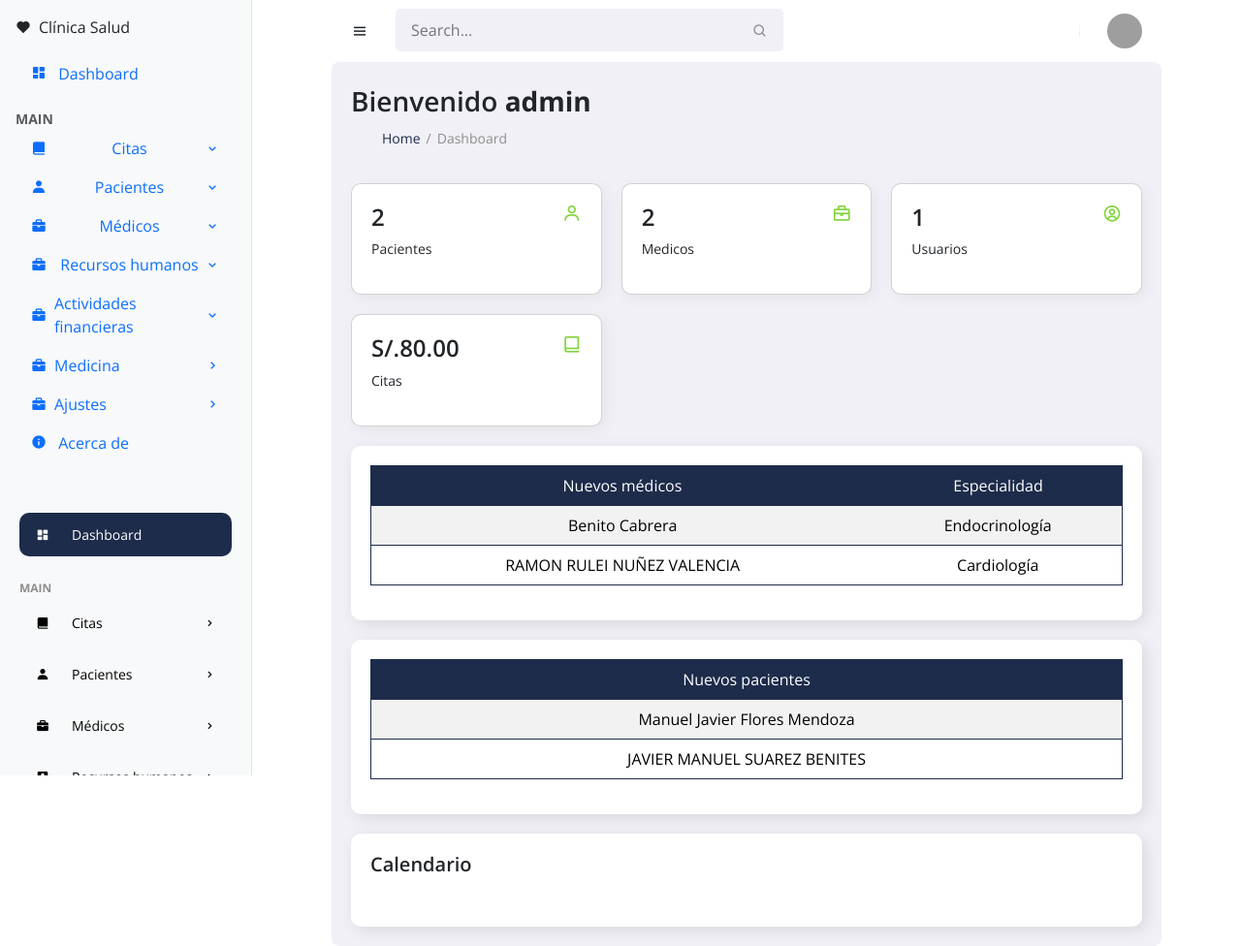
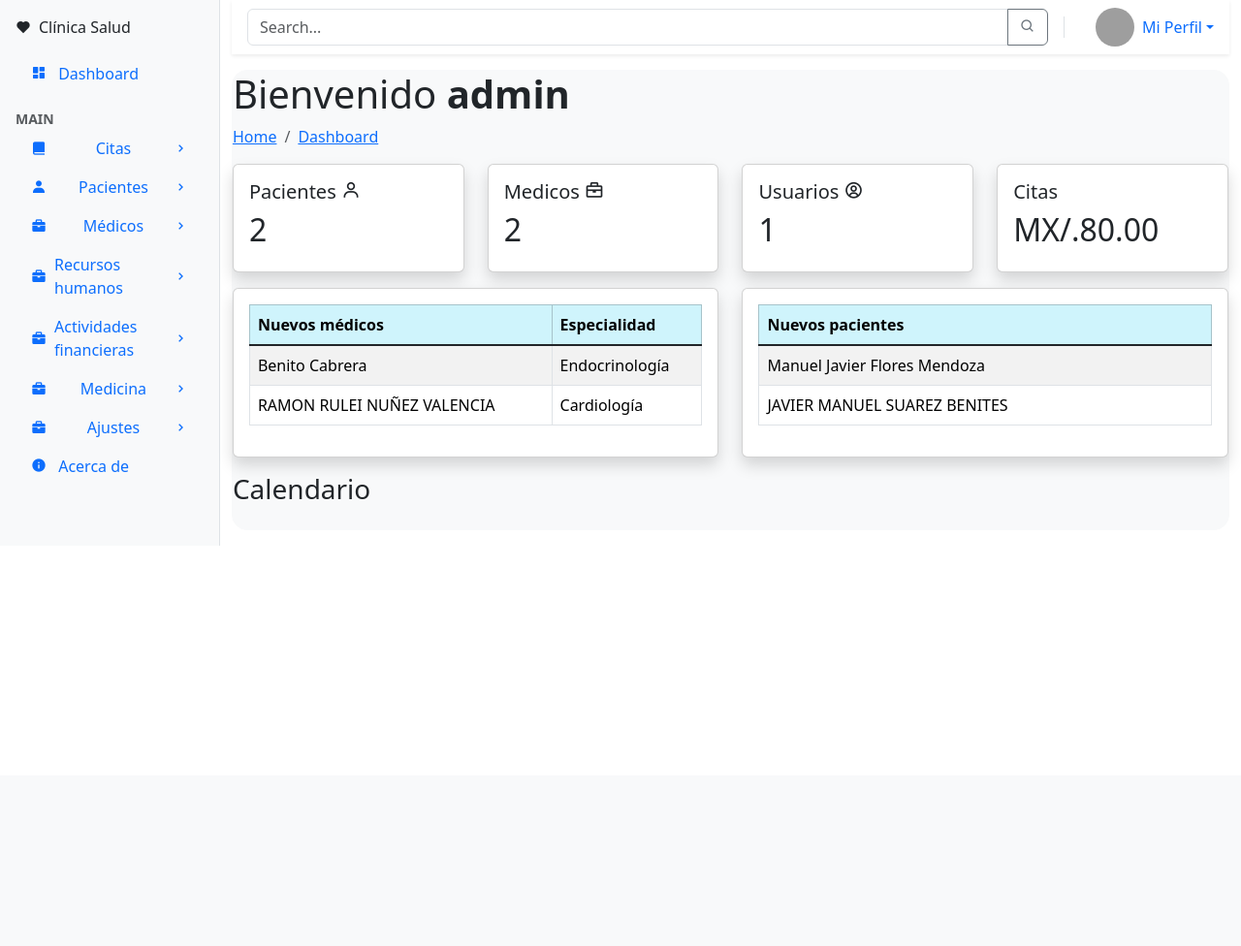
Before and after one commit to Luishi9/clinica, a PHP site: the page made by frontend/admin/escritorio.php in a window 1280 px wide. Shown: the whole page at 97% size. After the commit the page ends 563 px from the top, so only its background shows below. Run offline with PHP 8.4, Linux system fonts and the light colour scheme; a user stored in the database is signed in; data comes from the database, SQL or seed files in the repository; some libraries are stand-ins or nearby versions; grey boxes are pictures that could not be loaded.

Commit message:
se cambio el frontEnd con Bootstrap

```diff
--- a/frontend/admin/escritorio.php
+++ b/frontend/admin/escritorio.php
@@ -25,7 +25,7 @@ $events = $req->fetchAll();
     <meta charset="UTF-8">
     <meta name="viewport" content="width=device-width, initial-scale=1.0">
     <link href='https://unpkg.com/boxicons@2.0.9/css/boxicons.min.css' rel='stylesheet'>
-    <link rel="stylesheet" href="../../backend/css/admin.css">
+    <!--<link rel="stylesheet" href="../../backend/css/admin.css">-->
     <link rel="icon" type="image/png" sizes="96x96" href="../../backend/img/ico.svg">
 
     <!-- Data Tables -->
@@ -55,10 +55,10 @@ $events = $req->fetchAll();
     <title>Clínica Salud | Panel administrativo</title>
 </head>
 
-<body class="container">
+<body>
 
-    <!-- SIDEBAR -->
-    <section id="sidebar" class="bg-light border-end">
+    <div class="d-flex">
+        <aside id="sidebar" class="bg-light border-end  mb-3">
 
             <div class="p-3">
                 <a href="escritorio.php" class="navbar-brand d-flex align-items-center mb-3">
@@ -75,7 +75,7 @@ $events = $req->fetchAll();
                     <li class="nav-item">
                         <a class="nav-link d-flex justify-content-between align-items-center" data-bs-toggle="collapse" href="#citasMenu" role="button" aria-expanded="false" aria-controls="citasMenu">
                             <i class="bx bxs-book-alt me-2"></i> Citas
-                        <i class="bx bx-chevron-down"></i>
+                            <i class='bx bx-chevron-right icon-right'></i>
                         </a>
                         <ul class="collapse list-unstyled ms-3" id="citasMenu">
                             <li><a href="../citas/mostrar.php" class="nav-link">Todas las citas</a></li>
@@ -87,7 +87,7 @@ $events = $req->fetchAll();
                     <li class="nav-item">
                         <a class="nav-link d-flex justify-content-between align-items-center" data-bs-toggle="collapse" href="#pacientesMenu" role="button" aria-expanded="false" aria-controls="pacientesMenu">
                             <i class="bx bxs-user me-2"></i> Pacientes
-                        <i class="bx bx-chevron-down"></i>
+                            <i class='bx bx-chevron-right icon-right'></i>
                         </a>
                         <ul class="collapse list-unstyled ms-3" id="pacientesMenu">
                             <li><a href="../pacientes/mostrar.php" class="nav-link">Lista de pacientes</a></li>
@@ -101,7 +101,7 @@ $events = $req->fetchAll();
                         <a class="nav-link d-flex justify-content-between align-items-center" data-bs-toggle="collapse" href="#medicosMenu" role="button" aria-expanded="false" aria-controls="medicosMenu">
                             <i class="bx bxs-briefcase me-2"></i>
                             Médicos
-                        <i class="bx bx-chevron-down"></i>
+                            <i class='bx bx-chevron-right icon-right'></i>
                         </a>
                         <ul class="collapse list-unstyled ms-3" id="medicosMenu">
                             <li><a href="../medicos/mostrar.php" class="nav-link">Lista de médicos</a></li>
@@ -114,7 +114,7 @@ $events = $req->fetchAll();
                         <a class="nav-link d-flex justify-content-between align-items-center" data-bs-toggle="collapse" href="#recursosHumanosMenu" role="button" aria-expanded="false" aria-controls="recursosHumanosMenu">
                             <i class="bx bxs-briefcase me-2"></i>
                             Recursos humanos
-                        <i class="bx bx-chevron-down"></i>
+                            <i class='bx bx-chevron-right icon-right'></i>
                         </a>
                         <ul class="collapse list-unstyled ms-3" id="recursosHumanosMenu">
                             <li><a href="../recursos/enfermera.php" class="nav-link">Enfermera</a></li>
@@ -127,7 +127,7 @@ $events = $req->fetchAll();
                         <a class="nav-link d-flex justify-content-between align-items-center" data-bs-toggle="collapse" href="#actividadesMenu" role="button" aria-expanded="false" aria-controls="actividadesMenu">
                             <i class="bx bxs-briefcase me-2"></i>
                             Actividades financieras
-                        <i class="bx bx-chevron-down"></i>
+                            <i class='bx bx-chevron-right icon-right'></i>
                         </a>
                         <ul class="collapse list-unstyled ms-3" id="actividadesMenu">
                             <li><a href="../actividades/mostrar.php" class="nav-link">Pagos</a></li>
@@ -170,148 +170,87 @@ $events = $req->fetchAll();
 
                 </ul>
             </div>
+        </aside>
+        <main id="main-content" class="container  mb-3">
+            <header class=" mb-3">
+                <nav class="navbar navbar-expand-lg navbar-light bg-white shadow-sm px-3">
+                    <!-- Botón para colapsar el sidebar -->
+                    <button class="btn btn-outline-primary me-3 d-lg-none toggle-sidebar">
+                        <i class='bx bx-menu'></i>
+                    </button>
 
-        <ul class="side-menu">
-            <li><a href="escritorio.php" class="active"><i class='bx bxs-dashboard icon'></i> Dashboard</a></li>
-            <li class="divider" data-text="main">Main</li>
-            <li>
-                <a href="#"><i class='bx bxs-book-alt icon'></i> Citas <i class='bx bx-chevron-right icon-right'></i></a>
-                <ul class="side-dropdown">
-                    <li><a href="../citas/mostrar.php">Todas las citas</a></li>
-                    <li><a href="../citas/nuevo.php">Nueva</a></li>
-                    <li><a href="../citas/calendario.php">Calendario</a></li>
-
-                </ul>
-            </li>
-
-            <li>
-                <a href="#"><i class='bx bxs-user icon'></i> Pacientes <i class='bx bx-chevron-right icon-right'></i></a>
-                <ul class="side-dropdown">
-                    <li><a href="../pacientes/mostrar.php">Lista de pacientes</a></li>
-                    <li><a href="../pacientes/pagos.php">Pagos</a></li>
-                    <li><a href="../pacientes/historial.php">Historial de los pacientes</a></li>
-                    <li><a href="../pacientes/documentos.php">Documentos</a></li>
-
-                </ul>
-            </li>
-
-            <li>
-                <a href="#"><i class='bx bxs-briefcase icon'></i> Médicos <i class='bx bx-chevron-right icon-right'></i></a>
-                <ul class="side-dropdown">
-                    <li><a href="../medicos/mostrar.php">Lista de médicos</a></li>
-                    <li><a href="../medicos/historial.php">Historial de los médicos</a></li>
-
-                </ul>
-            </li>
-
-
-            <li>
-                <a href="#"><i class='bx bxs-user-pin icon'></i> Recursos humanos<i class='bx bx-chevron-right icon-right'></i></a>
-                <ul class="side-dropdown">
-                    <li><a href="../recursos/enfermera.php">Enfermera</a></li>
-                    <li><a href="../recursos/laboratiorios.php">Laboratorios</a></li>
-
-                </ul>
-            </li>
-
-            <li>
-                <a href="#"><i class='bx bxs-diamond icon'></i> Actividades financieras<i class='bx bx-chevron-right icon-right'></i></a>
-                <ul class="side-dropdown">
-                    <li><a href="../actividades/mostrar.php">Pagos</a></li>
-                    <li><a href="../actividades/nuevo.php">Nuevo pago</a></li>
-
-                </ul>
-            </li>
-
-            <li>
-                <a href="#"><i class='bx bxs-spray-can icon'></i> Medicina<i class='bx bx-chevron-right icon-right'></i></a>
-                <ul class="side-dropdown">
-                    <li><a href="../medicinas/venta.php">Vender</a></li>
-                    <li><a href="../medicinas/mostrar.php">Listado</a></li>
-                    <li><a href="../medicinas/nuevo.php">Nueva</a></li>
-                    <li><a href="../medicinas/categoria.php">Categoria</a></li>
-
-                </ul>
-            </li>
-
-            <li>
-                <a href="#"><i class='bx bxs-cog icon'></i> Ajustes<i class='bx bx-chevron-right icon-right'></i></a>
-                <ul class="side-dropdown">
-                    <li><a href="../ajustes/mostrar.php">Ajustes</a></li>
-                    <li><a href="../ajustes/idioma.php">Idioma</a></li>
-                    <li><a href="../ajustes/base.php">Base de datos</a></li>
-
-                </ul>
-            </li>
-
-            <li><a href="../acerca/mostrar.php"><i class='bx bxs-info-circle icon'></i> Acerca de</a></li>
-
-
-        </ul>
-
-
-    </section>
-    <!-- SIDEBAR -->
-
-    <!-- NAVBAR -->
-    <section id="content">
-        <!-- NAVBAR -->
-        <nav>
-            <i class='bx bx-menu toggle-sidebar'></i>
-            <form action="#">
-                <div class="form-group">
-                    <input type="text" placeholder="Search...">
-                    <i class='bx bx-search icon'></i>
+                    <!-- Barra de búsqueda -->
+                    <form class="d-flex flex-grow-1 me-auto">
+                        <div class="input-group">
+                            <input type="text" class="form-control" placeholder="Search..." aria-label="Search">
+                            <button class="btn btn-outline-secondary" type="button">
+                                <i class='bx bx-search'></i>
+                            </button>
                         </div>
                     </form>
 
+                    <!-- Divisor -->
+                    <div class="d-none d-lg-block mx-3">
+                        <span class="border-start ps-3"></span>
+                    </div>
 
-            <span class="divider"></span>
-            <div class="profile">
-                <img src="https://images.unsplash.com/photo-1517841905240-472988babdf9?ixid=MnwxMjA3fDB8MHxzZWFyY2h8NHx8cGVvcGxlfGVufDB8fDB8fA%3D%3D&ixlib=rb-1.2.1&auto=format&fit=crop&w=500&q=60" alt="">
-                <ul class="profile-link">
-                    <li><a href="../profile/mostrar.php"><i class='bx bxs-user-circle icon'></i> Profile</a></li>
-
+                    <!-- Perfil de usuario -->
+                    <div class="dropdown">
+                        <a href="#" class="d-flex align-items-center text-decoration-none dropdown-toggle" id="profileDropdown" data-bs-toggle="dropdown" aria-expanded="false">
+                            <img src="https://images.unsplash.com/photo-1517841905240-472988babdf9?ixid=MnwxMjA3fDB8MHxzZWFyY2h8NHx8cGVvcGxlfGVufDB8fDB8fA%3D%3D&ixlib=rb-1.2.1&auto=format&fit=crop&w=500&q=60" alt="Profile" class="rounded-circle me-2" style="width: 40px; height: 40px;">
+                            <span class="d-none d-lg-inline">Mi Perfil</span>
+                        </a>
+                        <ul class="dropdown-menu dropdown-menu-end" aria-labelledby="profileDropdown">
+                            <li><a class="dropdown-item" href="../profile/mostrar.php"><i class='bx bxs-user-circle me-2'></i> Profile</a></li>
                             <li>
-                        <a href="../salir.php"><i class='bx bxs-log-out-circle'></i> Logout</a>
+                                <hr class="dropdown-divider">
                             </li>
-
+                            <li><a class="dropdown-item" href="../salir.php"><i class='bx bxs-log-out-circle me-2'></i> Logout</a></li>
                         </ul>
                     </div>
                 </nav>
-        <!-- NAVBAR -->
+            </header>
 
-        <!-- MAIN -->
-        <main>
+
+            <!-- Contenido principal -->
+            <div class="card bg-light border-light rounded-4 mb-3">
                 <h1 class="title">Bienvenido <?php echo '<strong>' . $_SESSION['username'] . '</strong>'; ?></h1>
 
-            <ul class="breadcrumbs">
-                <li><a href="escritorio.php">Home</a></li>
-                <li class="divider">/</li>
-                <li><a href="#" class="active">Dashboard</a></li>
-            </ul>
-            <div class="info-data">
-                <div class="card">
-                    <div class="head">
-                        <div>
+                <nav aria-label="breadcrumb">
+                    <ol class="breadcrumb">
+                        <li class="breadcrumb-item">
+                            <a href="escritorio.php">Home</a>
+                        </li>
+                        <li class="breadcrumb-item active" aria-current="page">
+                            <a href="#" class="active">Dashboard</a>
+                        </li>
+                    </ol>
+                </nav>
 
+                <div class="row  mb-3">
+                    <div class="col-sm-3 mb-3 mb-sm-0">
+                        <div class="card shadow">
+                            <div class="card-body">
+                                <h5 class="card-title">
+                                    Pacientes
+                                    <i class='bx bx-user icon'></i>
+                                </h5>
                                 <?php
                                 $sql = "SELECT COUNT(*) total FROM patients";
                                 $result = $connect->query($sql); //$pdo sería el objeto conexión
                                 $total = $result->fetchColumn();
-
                                 ?>
                                 <h2><?php echo  $total; ?></h2>
-                            <p>Pacientes</p>
                             </div>
-                        <i class='bx bx-user icon'></i>
                         </div>
-
                     </div>
-                <div class="card">
-                    <div class="head">
-                        <div>
-
+                    <div class="col-sm-3 mb-3 mb-sm-0">
+                        <div class="card shadow">
+                            <div class="card-body">
+                                <h5 class="card-title">
+                                    Medicos
+                                    <i class='bx bx-briefcase icon'></i>
+                                </h5>
                                 <?php
                                 $sql = "SELECT COUNT(*) total FROM doctor";
                                 $result = $connect->query($sql); //$pdo sería el objeto conexión
@@ -319,50 +258,51 @@ $events = $req->fetchAll();
 
                                 ?>
                                 <h2><?php echo  $total; ?></h2>
-                            <p>Medicos</p>
                             </div>
-                        <i class='bx bx-briefcase icon'></i>
+                        </div>
                     </div>
 
-                </div>
-                <div class="card">
-                    <div class="head">
-                        <div>
+                    <div class="col-sm-3 mb-3 mb-sm-0">
+                        <div class="card shadow">
+                            <div class="card-body">
+                                <h5 class="card-title">
+                                    Usuarios
+                                    <i class='bx bx-user-circle icon'></i>
+                                </h5>
                                 <?php
                                 $sql = "SELECT COUNT(*) total FROM users";
                                 $result = $connect->query($sql); //$pdo sería el objeto conexión
                                 $total = $result->fetchColumn();
-
                                 ?>
                                 <h2><?php echo  $total; ?></h2>
-                            <p>Usuarios</p>
                             </div>
-                        <i class='bx bx-user-circle icon'></i>
+                        </div>
                     </div>
 
-                </div>
-                <div class="card">
-                    <div class="head">
-                        <div>
+                    <div class="col-sm-3 mb-3 mb-sm-0">
+                        <div class="card shadow">
+                            <div class="card-body">
+                                <h5 class="card-title">
+                                    Citas
+
+                                </h5>
                                 <?php
                                 $sql = "SELECT SUM(monto) total FROM events";
                                 $result = $connect->query($sql); //$pdo sería el objeto conexión
                                 $total = $result->fetchColumn();
-
                                 ?>
-                            <h2>S/.<?php echo  $total; ?></h2>
-                            <p>Citas</p>
+                                <h2>MX/.<?php echo  $total; ?></h2>
                             </div>
-                        <i class='bx bx-book-alt icon'></i>
+                        </div>
+                    </div>
                 </div>
 
-                </div>
-            </div>
-            <div class="data">
-                <div class="content-data">
-                    <div class="table-responsive" style="overflow-x:auto;">
+                <div class="row  mb-3">
+                    <div class="col-sm-6 mb-3 mb-sm-0">
+                        <div class="card shadow">
+                            <div class="card-body">
+
                                 <?php
-
                                 $sentencia = $connect->prepare("SELECT * FROM doctor ORDER BY idodc DESC LIMIT 10;");
                                 $sentencia->execute();
                                 $data =  array();
@@ -373,14 +313,15 @@ $events = $req->fetchAll();
                                 }
                                 ?>
                                 <?php if (count($data) > 0): ?>
-                            <table id="example" class="table responsive-table table-striped">
+                                    <table class="table table-striped table-hover table-bordered">
+
                                         <thead>
-                                    <tr>
-                                        <th scope="col" class="text-center">Nuevos médicos</th>
-                                        <th scope="col" class="text-center">Especialidad</th>
+                                            <tr class="table-info">
+                                                <th scope="col" class="">Nuevos médicos</th>
+                                                <th scope="col" class="">Especialidad</th>
                                             </tr>
                                         </thead>
-                                <tbody>
+                                        <tbody class="table-group-divider">
                                             <?php foreach ($data as $d): ?>
                                                 <tr>
                                                     <td data-title="Paciente"><?php echo $d->nodoc ?>&nbsp;<?php echo $d->apdoc ?></td>
@@ -398,13 +339,15 @@ $events = $req->fetchAll();
                                 <?php endif; ?>
 
 
+
+                            </div>
+                        </div>
                     </div>
 
-                </div>
+                    <div class="col-sm-6 mb-3 mb-sm-0">
+                        <div class="card shadow">
+                            <div class="card-body">
 
-                <div class="content-data">
-
-                    <div class="table-responsive" style="overflow-x:auto;">
                                 <?php
 
                                 $sentencia = $connect->prepare("SELECT * FROM patients ORDER BY idpa DESC LIMIT 10;");
@@ -417,14 +360,14 @@ $events = $req->fetchAll();
                                 }
                                 ?>
                                 <?php if (count($data) > 0): ?>
-                            <table id="example" class="table responsive-table table-striped">
+                                    <table class="table table-striped table-hover table-bordered">
                                         <thead>
-                                    <tr>
-                                        <th scope="col" class="text-center">Nuevos pacientes</th>
+                                            <tr class="table-info">
+                                                <th scope="col" class="">Nuevos pacientes</th>
 
                                             </tr>
                                         </thead>
-                                <tbody>
+                                        <tbody class="table-group-divider">
                                             <?php foreach ($data as $d): ?>
                                                 <tr>
 
@@ -443,11 +386,16 @@ $events = $req->fetchAll();
                                 <?php endif; ?>
 
 
-                    </div>
+
                             </div>
                         </div>
 
-            <div class="data">
+
+
+                    </div>
+                </div>
+
+                <div class="data  mb-3">
                     <div class="content-data">
                         <div class="head">
                             <h3>Calendario</h3>
@@ -458,10 +406,17 @@ $events = $req->fetchAll();
                         </div>
                     </div>
                 </div>
+            </div>
+
         </main>
-        <!-- MAIN -->
-    </section>
-    <!-- NAVBAR -->
+
+    </div>
+
+
+
+
+
+
 
     <script src="https://ajax.googleapis.com/ajax/libs/jquery/3.4.0/jquery.min.js"></script>
 
@@ -560,6 +515,18 @@ $events = $req->fetchAll();
 
         });
     </script>
+    <script>
+        // Cambiar el ícono del menú desplegable
+        document.querySelectorAll('.nav-link[data-bs-toggle="collapse"]').forEach((toggle) => {
+            toggle.addEventListener('click', function() {
+                const icon = this.querySelector('.bx-chevron-down, .bx-chevron-right');
+                if (icon) {
+                    icon.classList.toggle('bx-chevron-down');
+                    icon.classList.toggle('bx-chevron-right');
+                }
+            });
+        });
+    </script>
 </body>
 
 </html>
```
Lines whose indentation alone changed are shown as unchanged.
